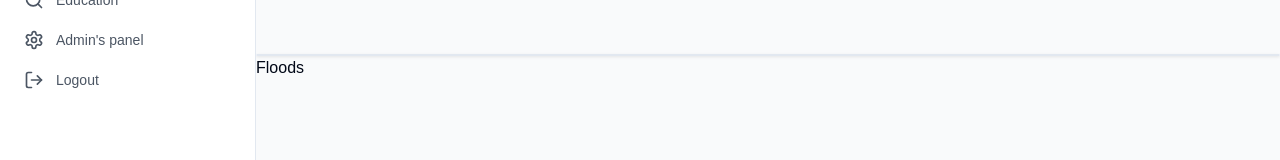
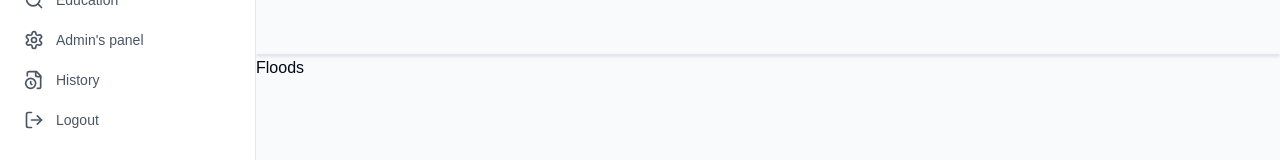
Before and after one commit to bsc-inf-04-20/disaster-alert-frontend, a Next.js app: page /Module-page in a window 1280 px wide. Shown: the part 146-306 px from the top of the page. Built offline with nearby package versions, Linux system fonts and the light colour scheme.

Commit message:
addedhistory page to navigation items

```diff
--- a/src/components/AppLayout.tsx
+++ b/src/components/AppLayout.tsx
@@ -2,7 +2,7 @@
 
 import { usePathname } from 'next/navigation';
 import Link from 'next/link';
-import { LayoutDashboard, Package, ClipboardList, BarChart2, Bell, Search, User, Banknote, LogOut, Menu, Map, Settings } from 'lucide-react';
+import { LayoutDashboard, Package, ClipboardList, BarChart2, Bell, Search, User, Banknote, LogOut, Menu, Map, Settings, Clock, FileClock } from 'lucide-react';
 import { Sheet, SheetContent, SheetTrigger } from "@/components/ui/sheet";
 import { Button } from "@/components/ui/button";
 import { useState, useEffect } from 'react';
@@ -20,6 +20,7 @@ export default function AppLayout({ children }: { children: React.ReactNode }) {
       { title: "Home", href: "/home", icon: Map },
       { title: "Education", href: "/education", icon: Search },
       { title: "Admin's panel", href: "/admin-page", icon: Settings },
+      { title: "History", href: "/history", icon:FileClock  },
       { title: "Logout", href: "/login", icon: LogOut }
     ]},
   ];
```
